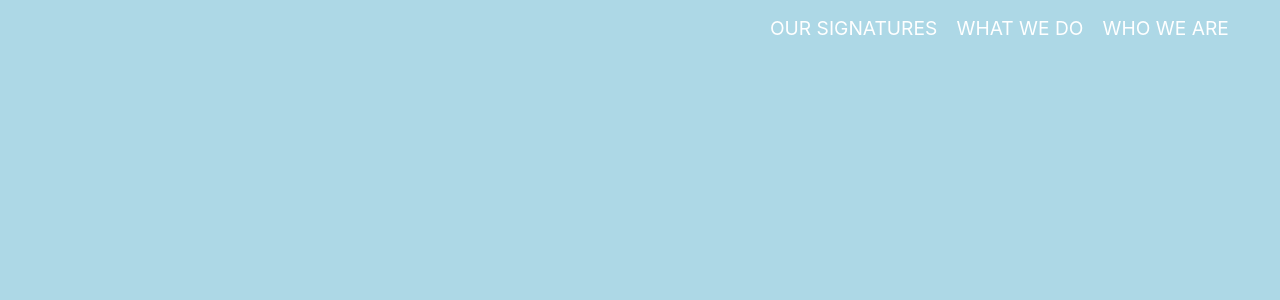
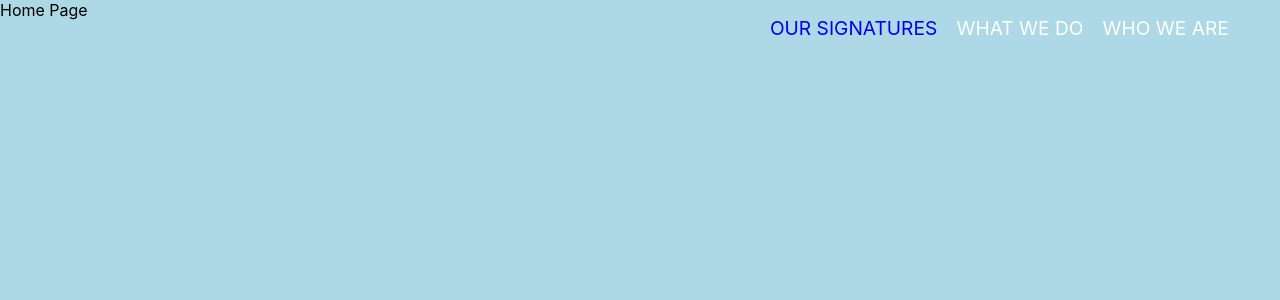
Before and after one commit to btambo/cga, a React (Create React App) app: page / in a window 1280 px wide. Shown: the top 300 px of the page. Built offline with nearby package versions, Linux system fonts and the light colour scheme.

Commit message:
Hooked up nav link to signatures page

```diff
--- a/src/App.js
+++ b/src/App.js
@@ -1,5 +1,6 @@
 import React from 'react';
 import { BrowserRouter, Routes, Route } from "react-router-dom";
+import HomePage from './Pages/HomePage'
 import SignaturesPage from './Pages/SignaturesPage';
 import './App.css';
 import NavBar from './Components/Navbar';
@@ -8,9 +9,10 @@ function App() {
 
   return (
       <div className="App">
-        <NavBar />
         <BrowserRouter>
+          <NavBar/>
           <Routes>
+            <Route path="/" element={<HomePage/>}/>
             <Route path="/Signatures" element={<SignaturesPage/>} />
           </Routes>
         </BrowserRouter>
--- /dev/null
+++ b/src/Pages/HomePage.js
@@ -0,0 +1,12 @@
+import React from 'react';
+
+const HomePage = () => {
+
+    return (
+        <div>
+            Home Page
+        </div>
+    )
+};
+
+export default HomePage;
--- a/src/components/Navbar.css
+++ b/src/components/Navbar.css
@@ -17,6 +17,7 @@ nav {
 }
 
 .navbar-element {
+    text-decoration: none;
     margin-right: 1.2rem;
     font-size: 1.2rem;
     text-transform: uppercase;
@@ -26,6 +27,11 @@ nav {
     background-repeat: no-repeat;
     background-size: 0 100%;
     transition: background-size .4s ease;
+}
+
+a:visited {
+    color: white;
+    text-decoration: none;
 }
 
 .navbar-element:hover {
--- a/src/components/Navbar.js
+++ b/src/components/Navbar.js
@@ -1,4 +1,5 @@
 import { useState } from 'react';
+import { Link } from 'react-router-dom';
 import HamburgerIcon from './HamburgerIcon';
 import './Navbar.css';
 
@@ -20,7 +21,7 @@ const NavBar = () => {
         <nav>
 
             <ul id='navbar-container'>
-                <li className='navbar-element'>Our Signatures</li>
+                <Link className='navbar-element' to="/signatures">Our Signatures</Link>
                 <li className='navbar-element'>What we do</li>
                 <li className='navbar-element'>Who we are</li>
             </ul>
```
